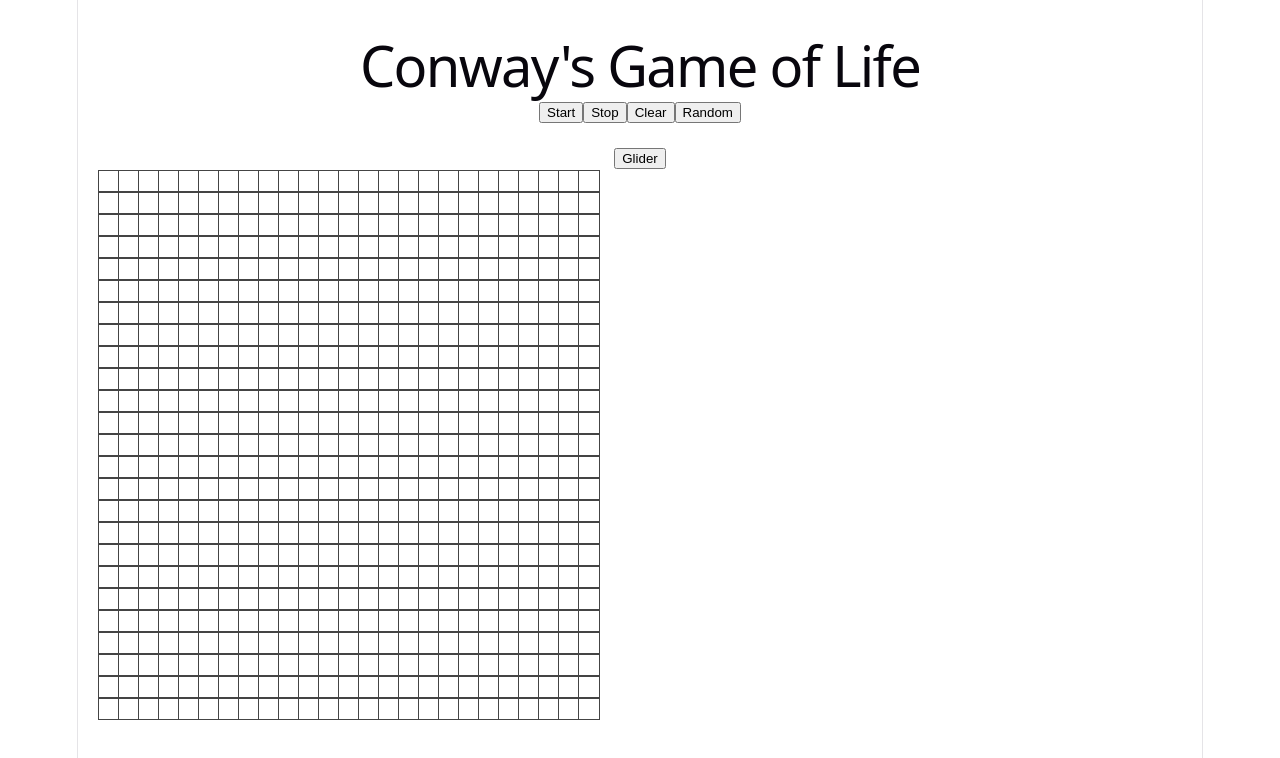
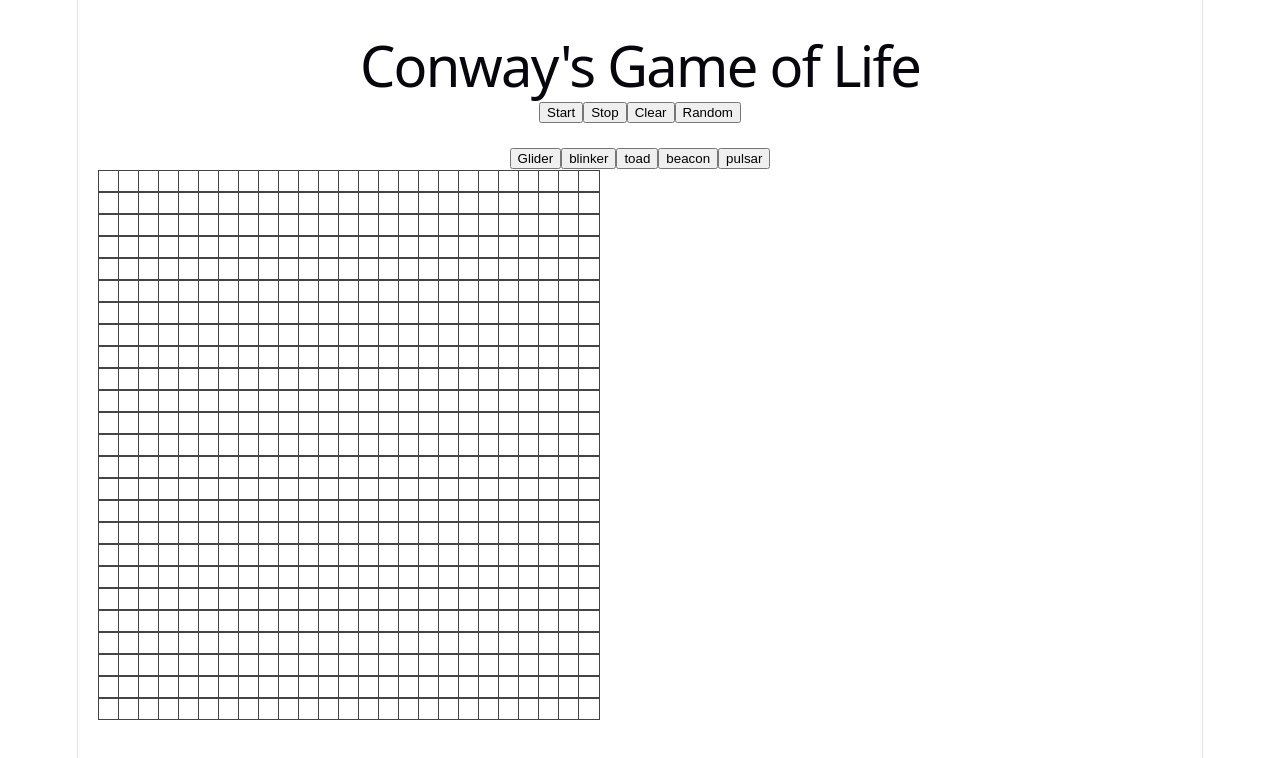
Before and after one commit to SEMATARY228/game_of_life-pet-, a React (Vite) app in the folder GameOfLife/: page / in a window 1280 px wide. Shown: the top 758 px of the page. Built offline with nearby package versions, Linux system fonts and the light colour scheme.

Commit message:
добавил еще патернов

```diff
--- a/GameOfLife/src/App.tsx
+++ b/GameOfLife/src/App.tsx
@@ -17,11 +17,30 @@ const operations = [
 
 const PATTERNS = {
   glider: [
-    [0, 1],
-    [1, 2],
-    [2, 0],
-    [2, 1],
-    [2, 2],
+    [0, 1], [1, 2], [2, 0], [2, 1], [2, 2],
+  ],
+  blinker: [
+    [0, 0], [0, 1], [0, 2],
+  ],
+  toad: [
+    [0, 1], [0, 2], [0, 3],
+    [1, 0], [1, 1], [1, 2],
+  ],
+  beacon: [
+    [0, 0], [0, 1], [1, 0],
+    [2, 3], [3, 2], [3, 3],
+  ],
+  pulsar: [
+    [0,2],[0,3],[0,4],[0,8],[0,9],[0,10],
+    [2,0],[2,5],[2,7],[2,12],
+    [3,0],[3,5],[3,7],[3,12],
+    [4,0],[4,5],[4,7],[4,12],
+    [4,2],[4,3],[4,4],[4,8],[4,9],[4,10],
+    [6,2],[6,3],[6,4],[6,8],[6,9],[6,10],
+    [7,0],[7,5],[7,7],[7,12],
+    [8,0],[8,5],[8,7],[8,12],
+    [9,0],[9,5],[9,7],[9,12],
+    [10,2],[10,3],[10,4],[10,8],[10,9],[10,10],
   ],
 };
 
@@ -145,6 +164,38 @@ function App() {
         Glider
       </button>
 
+      <button
+        onClick={() => {
+          setGrid(applyPattern(PATTERNS.blinker, 12, 11));
+        }}
+      >
+        blinker
+      </button>
+
+      <button
+        onClick={() => {
+          setGrid(applyPattern(PATTERNS.toad, 11, 10));
+        }}
+      >
+        toad
+      </button>
+
+      <button
+        onClick={() => {
+          setGrid(applyPattern(PATTERNS.beacon, 10, 10));
+        }}
+      >
+        beacon
+      </button>
+
+      <button
+        onClick={() => {
+          setGrid(applyPattern(PATTERNS.pulsar, 6, 6));
+        }}
+      >
+        pulsar
+      </button>
+
       <div
         className="grid"
         style={{
```
